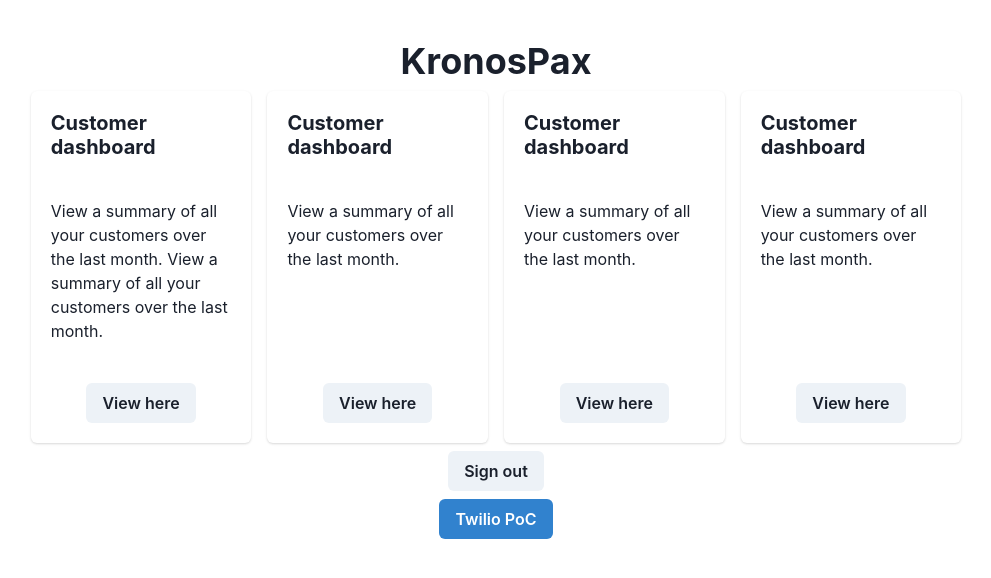
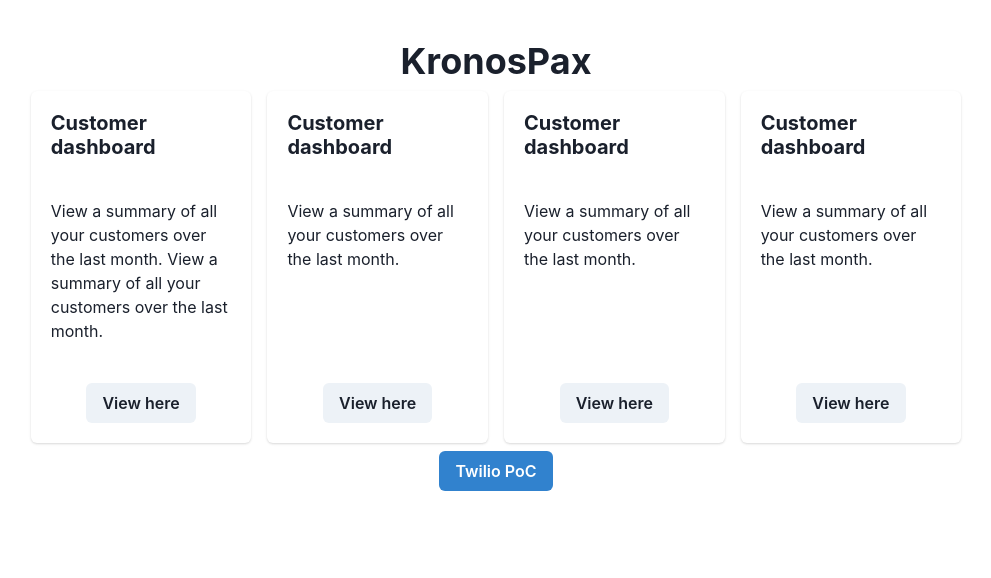
Before and after one commit to KronosPax/kronos-app, a Next.js app: page /Calendar in a window 1280 px wide. Shown: the top 578 px of the page, without its empty margins (144-1135 px from the left). Built offline with nearby package versions, Linux system fonts and the light colour scheme.

Commit message:
card first impl, peeled auth for sharing

```diff
--- a/pages/Calendar.tsx
+++ b/pages/Calendar.tsx
@@ -86,7 +86,7 @@
                             </CardFooter>
                         </Card>
                     </SimpleGrid>
-                    <Button onClick={() => signOut({redirect: false})}>Sign out</Button>
+                    {/*<Button onClick={() => signOut({redirect: false})}>Sign out</Button>*/}
                     <Button colorScheme={'blue'}>
                         <Link href="/TwilioPoC">Twilio PoC</Link>
                     </Button>
```
